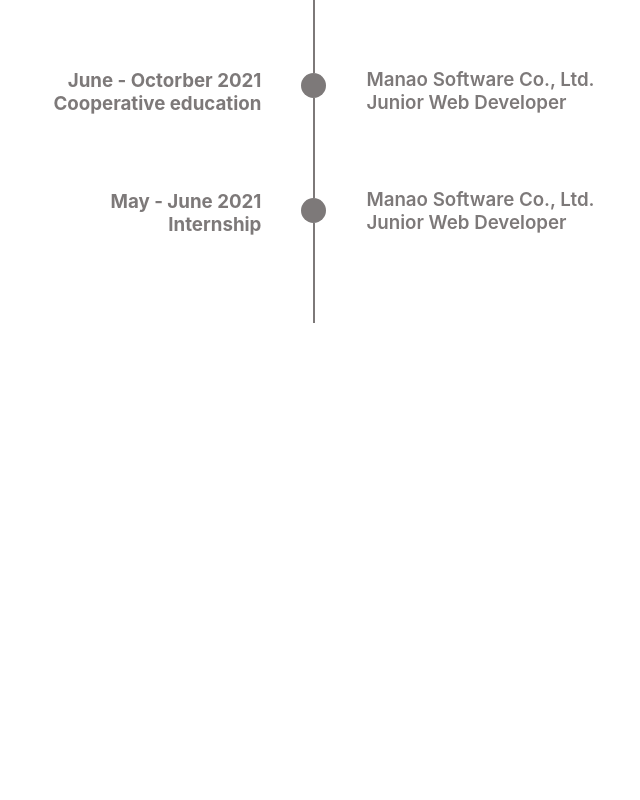
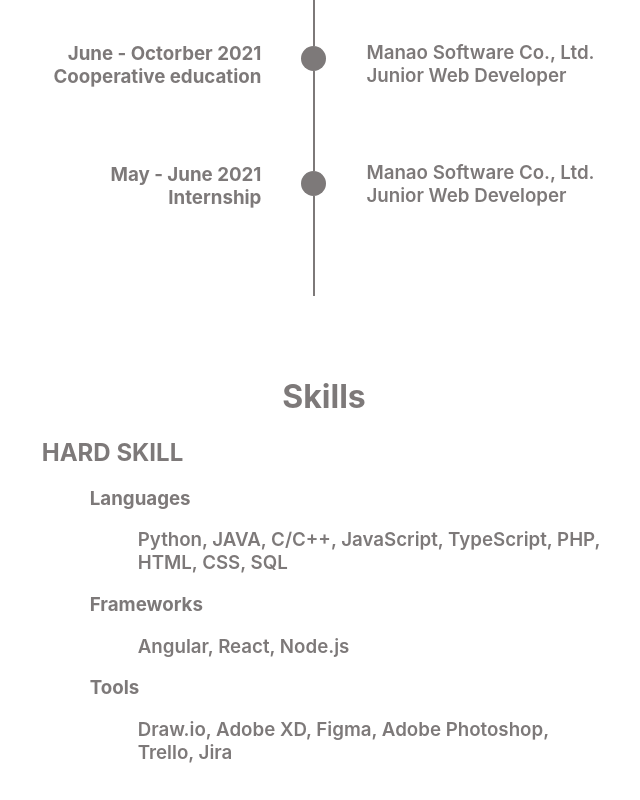
Before and after one commit to Wannara/Resume-for-job-interview, a React (Create React App) app in the folder resume-for-job-interview/: page / in a window 1280 px wide. Shown: the part 958-1758 px from the top of the page, without its empty margins (316-956 px from the left). Before the commit the page ends 1311 px from the top, so only its background shows below. Built offline with nearby package versions, Linux system fonts and the light colour scheme.

Commit message:
add-skills-component

```diff
--- a/resume-for-job-interview/src/App.js
+++ b/resume-for-job-interview/src/App.js
@@ -1,24 +1,25 @@
 // import logo from './logo.svg';
-import { useEffect } from 'react';
+import {useEffect} from 'react';
 import './App.css';
 import Education from './components/Education/education';
 import Experiences from './components/Experiences/experiences';
 import Home from './components/Home/home';
 import Navbar from './components/Navbar/Navbar';
+import Skills from './components/Skills/skills';
 
 function App() {
 
-  useEffect(()=>{
+    useEffect(() => {
         document.title = "Wannarat"
-  })
+    },[])
     return (
         <div className="App">
-
             <Navbar></Navbar>
             <div className="container">
                 <Home></Home>
                 <Education></Education>
                 <Experiences></Experiences>
+                <Skills></Skills>
             </div>
             {/* <header className="App-header">
         <img src={logo} className="App-logo" alt="logo" />
--- a/resume-for-job-interview/src/components/Home/styles.css
+++ b/resume-for-job-interview/src/components/Home/styles.css
@@ -1,7 +1,7 @@
 .container-home{
     display: flex;
     margin: 0 5%;
-    padding: 30px 0;
+    padding: 55px 0 30px 0;
     justify-content: space-between;
 }
 
--- a/resume-for-job-interview/src/components/Navbar/styles.css
+++ b/resume-for-job-interview/src/components/Navbar/styles.css
@@ -2,6 +2,9 @@
     overflow: hidden;
     background-color: rgb(224, 247, 250);
     justify-content: center;
+    z-index: 1;
+    width: 100%;
+    position: fixed;
 }
 
 .container-nav{
--- /dev/null
+++ b/resume-for-job-interview/src/components/Skills/skills.js
@@ -0,0 +1,24 @@
+import './styles.css';
+function Skills(){
+    return(<>
+        <div className="container-skills">
+            <h1 className="topic-education">Skills</h1>
+
+            <div className="content-skills">
+                <h2 className="topic">HARD SKILL</h2>
+
+                <h3 className="topic-skill">Languages</h3>
+                <h3 className="languages">Python, JAVA, C/C++, JavaScript, TypeScript, PHP, HTML, CSS, SQL</h3>
+
+                <h3 className="topic-skill">Frameworks</h3>
+                <h3 className="languages">Angular, React, Node.js</h3>
+
+                <h3 className="topic-skill">Tools</h3>
+                <h3 className="languages">Draw.io, Adobe XD, Figma, Adobe Photoshop, Trello, Jira</h3>
+
+            </div>
+        </div>
+    </>)
+}
+
+export default Skills;
--- /dev/null
+++ b/resume-for-job-interview/src/components/Skills/styles.css
@@ -0,0 +1,35 @@
+.container-skills {
+    display: block;
+    margin: 0 5%;
+    padding: 30px 0;
+
+}
+
+.container {
+    align-content: center;
+}
+
+.content-skills {
+    display:block;
+    margin: 0 15%;
+}
+
+.topic {
+    text-align: left;
+    color: rgb(125, 121, 121);
+    font-weight: 700;
+}
+
+.topic-skill {
+    text-align: left;
+    color: rgb(125, 121, 121);
+    font-weight: 700;
+    padding-left: 3rem;
+}
+
+.languages {
+    text-align: left;
+    color: rgb(125, 121, 121);
+    font-weight: 600;
+    padding-left: 6rem;
+}
```
Also changed, not shown: resume-for-job-interview/prettierrc.json (added, +7 -0 lines). Lines whose indentation alone changed are shown as unchanged.
